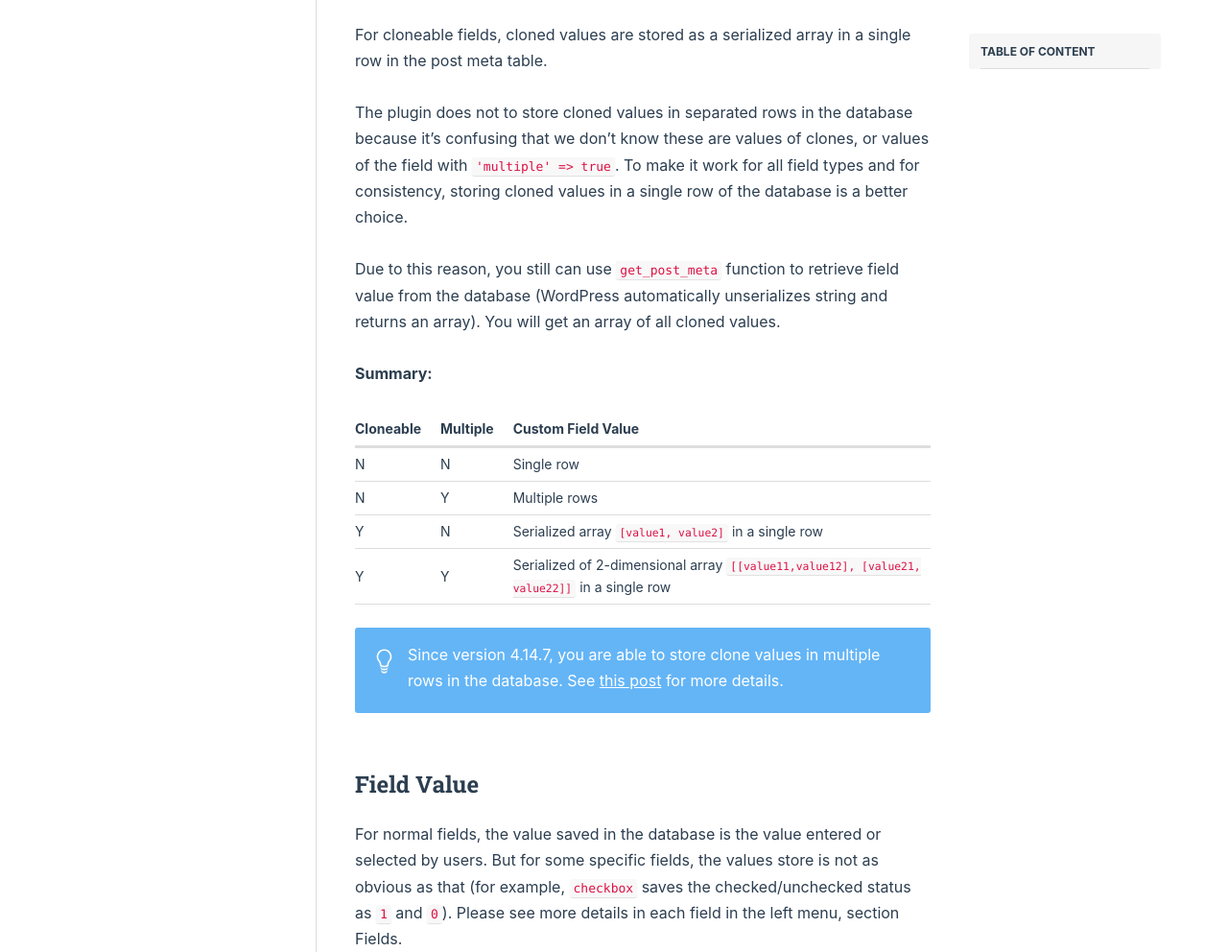
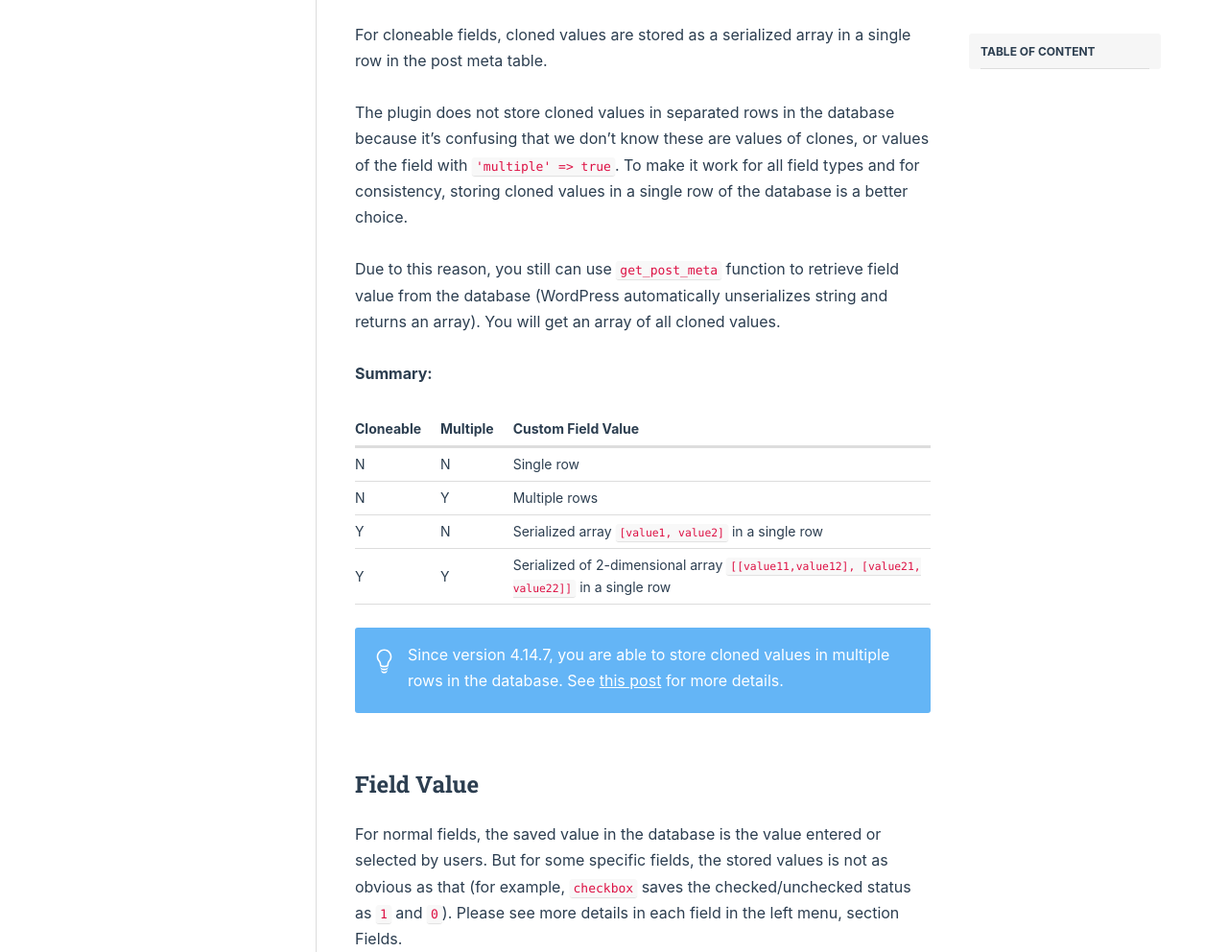
Before and after one commit to wpmetabox/docs, a Jekyll site: the page built from _docs/database.md, in a window 1280 px wide and 1400 px high, scrolled down 856 px. Shown: the part 153-1145 px from the top of the window at 96% size. Built offline with Jekyll 4.4.1, drawn with Linux system fonts in a browser that asks for light colours; comment, search, counter and statistics services are not loaded; some of the changed text lies outside the part shown.

Commit message:
Edit text
check wrong grammar

```diff
--- a/_docs/database.md
+++ b/_docs/database.md
@@ -21,7 +21,7 @@ This way you can use `add_post_meta` or `update_post_meta` to update meta values
 
 For cloneable fields, cloned values are stored as a serialized array in a single row in the post meta table.
 
-The plugin does not to store cloned values in separated rows in the database because it's confusing that we don't know these are values of clones, or values of the field with `'multiple' => true`. To make it work for all field types and for consistency, storing cloned values in a single row of the database is a better choice.
+The plugin does not store cloned values in separated rows in the database because it's confusing that we don't know these are values of clones, or values of the field with `'multiple' => true`. To make it work for all field types and for consistency, storing cloned values in a single row of the database is a better choice.
 
 Due to this reason, you still can use `get_post_meta` function to retrieve field value from the database (WordPress automatically unserializes string and returns an array). You will get an array of all cloned values.
 
@@ -34,11 +34,11 @@ N|Y|Multiple rows
 Y|N|Serialized array `[value1, value2]` in a single row
 Y|Y|Serialized of 2-dimensional array `[[value11,value12], [value21, value22]]` in a single row
 
-{% include alert.html content="Since version 4.14.7, you are able to store clone values in multiple rows in the database. See [this post](https://metabox.io/introducing-clone-as-multiple-feature/) for more details." %}
+{% include alert.html content="Since version 4.14.7, you are able to store cloned values in multiple rows in the database. See [this post](https://metabox.io/introducing-clone-as-multiple-feature/) for more details." %}
 
 ## Field value
 
-For normal fields, the value saved in the database is the value entered or selected by users. But for some specific fields, the values store is not as obvious as that (for example, `checkbox` saves the checked/unchecked status as `1` and `0`). Please see more details in each field in the left menu, section Fields.
+For normal fields, the saved value in the database is the value entered or selected by users. But for some specific fields, the stored values is not as obvious as that (for example, `checkbox` saves the checked/unchecked status as `1` and `0`). Please see more details in each field in the left menu, section Fields.
 
 ## Notes
 
```
Also changed, not shown: other parts of _docs/database.md (+1 -1 lines).
